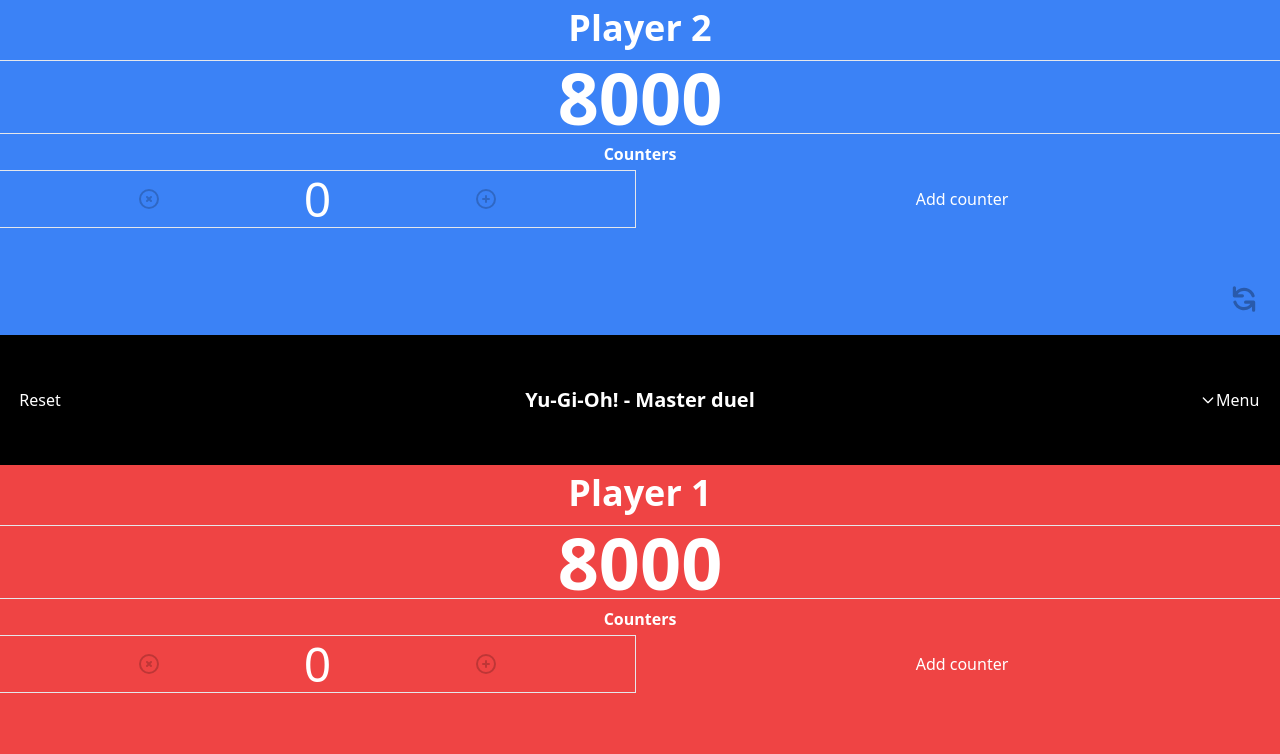
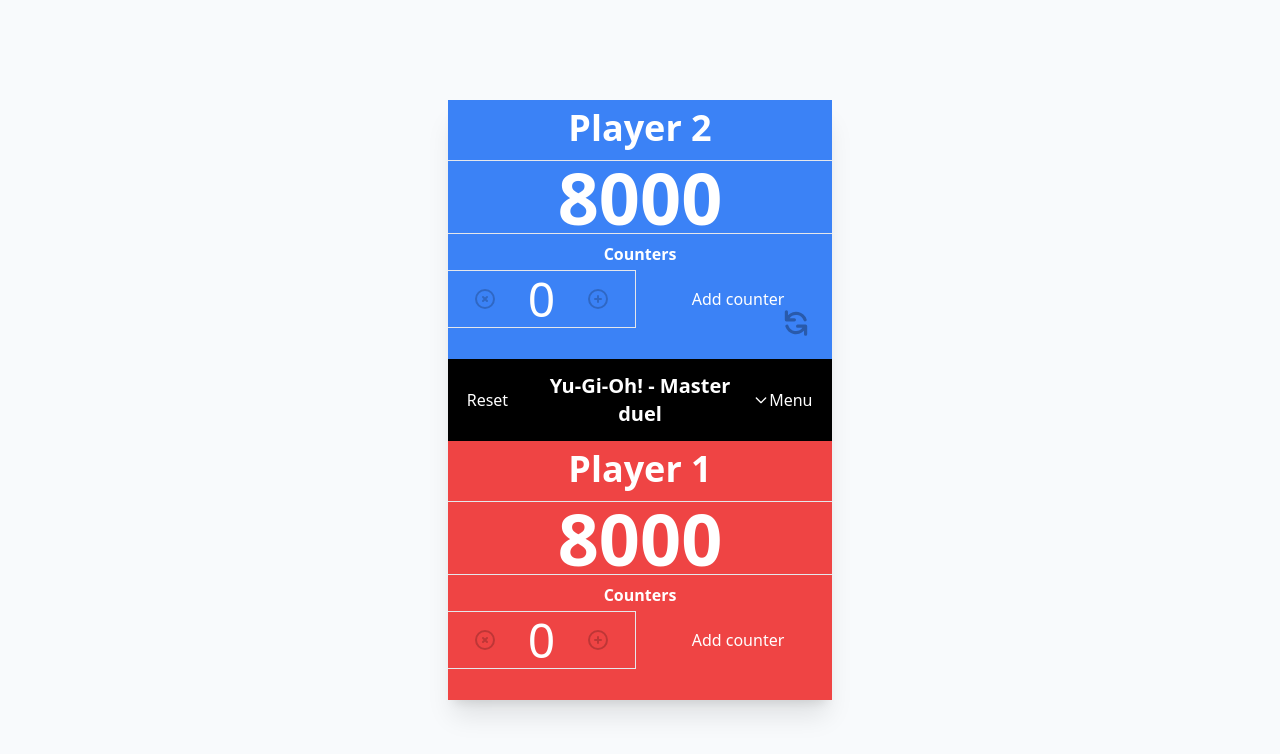
Before and after one commit to didley/lp-track, a React (Create React App) app: page / in a window 1280 px wide. Shown: the top 754 px of the page. Built offline with nearby package versions, Linux system fonts and the light colour scheme.

Commit message:
Implements smaller tracker view for larger screens

```diff
--- a/src/app/App.tsx
+++ b/src/app/App.tsx
@@ -3,10 +3,12 @@
 
 function App() {
   return (
-    <div className="h-screen w-screen grid select-none bg-black">
-      <PlayerCard playerIndex={1} />
-      <TitleBar />
-      <PlayerCard playerIndex={0} />
+    <div className="grid md:bg-slate-50 h-screen w-screen">
+      <div className="bg-black grid place-self-center md:h-3/4 h-screen md:w-96 w-screen select-none md:place-self-center md:shadow-xl">
+        <PlayerCard playerIndex={1} />
+        <TitleBar />
+        <PlayerCard playerIndex={0} />
+      </div>
     </div>
   );
 }
```
